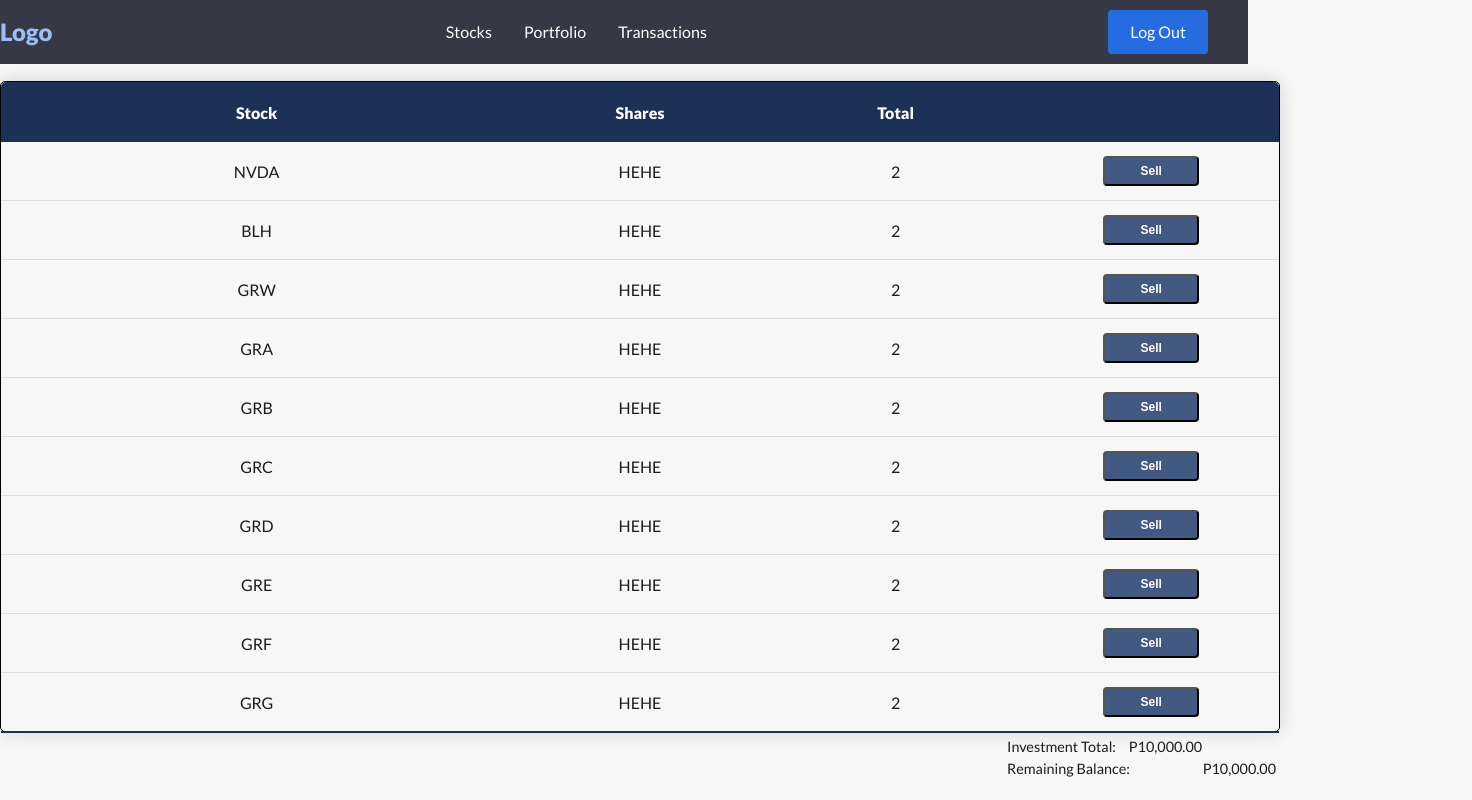
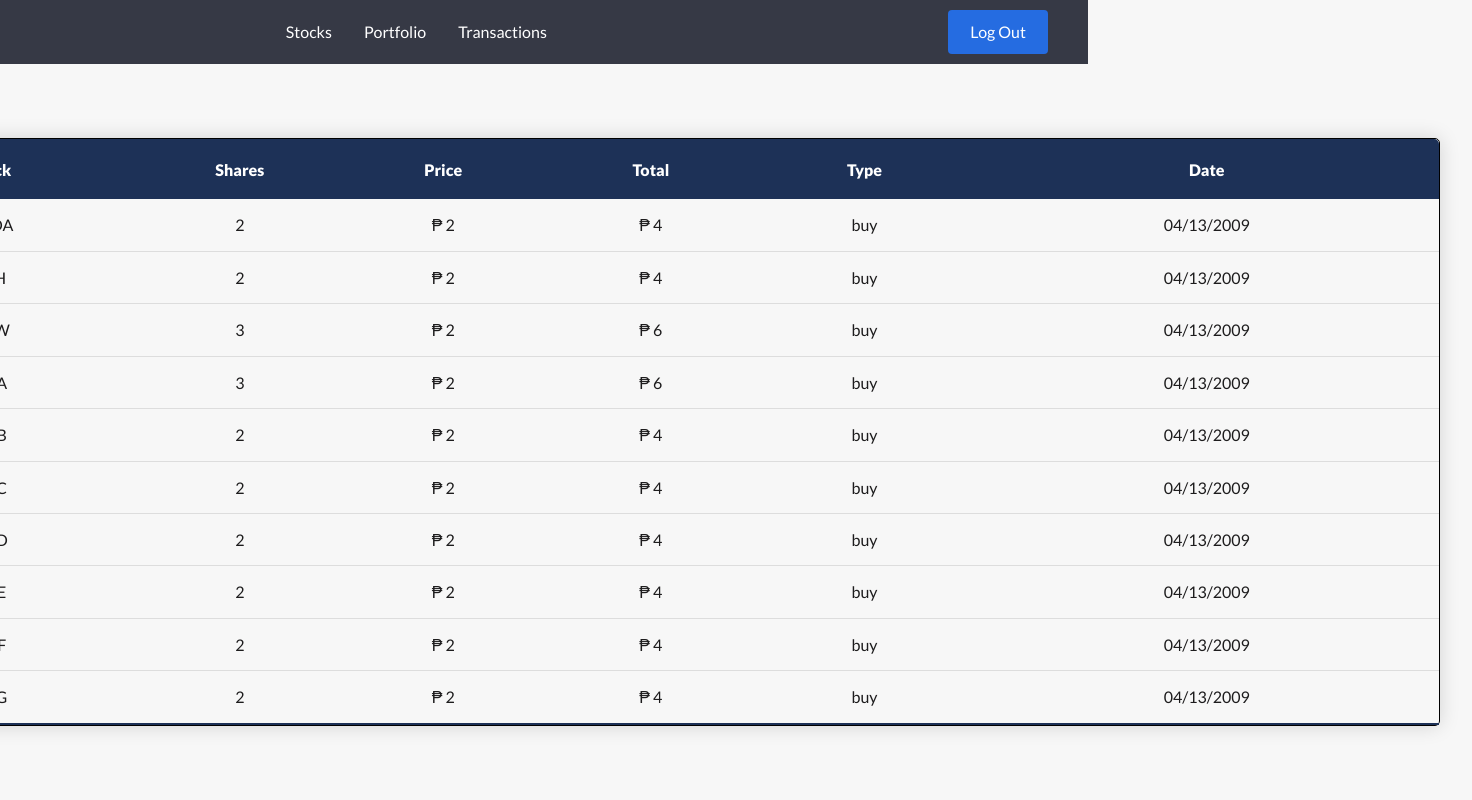
Before and after one commit to macarron001/react-stock-trading, a React (Create React App) app: page / in a window 1280 px wide. Shown: the whole page, 1472 px wide, since content can reach past the window. Built offline with nearby package versions, Linux system fonts and the light colour scheme.

Commit message:
added styling for Transactions page

```diff
--- a/src/App.js
+++ b/src/App.js
@@ -4,13 +4,14 @@ import Login from "./components/Login"
 import Navbar from "./components/navbar/Navbar"
 import Stocks from './components/trader/Stocks'
 import Portfolio from './components/trader/Portfolio'
+import Transactions from './components/trader/Transactions'
 import {BrowserRouter as Router} from 'react-router-dom'
 
 function App() {
   return (
     <Router>
       <Navbar />
-      <Portfolio />
+      <Transactions />
     </Router>
   );
 }
--- a/src/components/trader/Transactions.jsx
+++ b/src/components/trader/Transactions.jsx
@@ -0,0 +1,115 @@
+import React from 'react'
+
+const Transactions = () => {
+  const transactions = [
+    {
+      symbol : 'NVDA',
+      quantity : 2,
+      price : 2.00,
+      type: 'buy',
+      date: '04/13/2009'
+    },
+    {
+      symbol : 'BLH',
+      quantity : 2,
+      price : 2.00,
+      type: 'buy',
+      date: '04/13/2009'
+    },
+    {
+      symbol : 'GRW',
+      quantity : 3,
+      price : 2.00,
+      type: 'buy',
+      date: '04/13/2009'
+    },
+    {
+      symbol : 'GRA',
+      quantity : 3,
+      price : 2.00,
+      type: 'buy',
+      date: '04/13/2009'
+    },
+    {
+      symbol : 'GRB',
+      quantity : 2,
+      price : 2.00,
+      type: 'buy',
+      date: '04/13/2009'
+    },
+    {
+      symbol : 'GRC',
+      quantity : 2,
+      price : 2.00,
+      type: 'buy',
+      date: '04/13/2009'
+    },
+    {
+      symbol : 'GRD',
+      quantity : 2,
+      price : 2.00,
+      type: 'buy',
+      date: '04/13/2009'
+    },
+    {
+      symbol : 'GRE',
+      quantity : 2,
+      price : 2.00,
+      type: 'buy',
+      date: '04/13/2009'
+    },
+    {
+      symbol : 'GRF',
+      quantity : 2,
+      price : 2.00,
+      type: 'buy',
+      date: '04/13/2009'
+    },
+    {
+      symbol : 'GRG',
+      quantity : 2,
+      price : 2.00,
+      type: 'buy',
+      date: '04/13/2009'
+    }
+  ]
+
+
+
+  return (
+    <div className="wrapper-portfolio">
+      <div className="container-transaction">
+        <table>
+            <thead className="thead-transaction">
+              <tr>
+                <th>Stock</th>
+                <th>Shares</th>
+                <th>Price</th>
+                <th>Total</th>
+                <th>Type</th>
+                <th>Date</th>
+              </tr>
+            </thead>
+
+            <tbody className="transaction-table-body">
+              {transactions !== "" && transactions.map((transaction) => {
+                const total = (transaction.price) * (transaction.quantity)
+                return (
+                  <tr>
+                    <td>{transaction.symbol}</td>
+                    <td>{transaction.quantity}</td>
+                    <td>₱ {transaction.price}</td>
+                    <td>₱ {total}</td>
+                    <td>{transaction.type}</td>
+                    <td>{transaction.date}</td>
+                  </tr>
+                )
+              })}
+            </tbody>
+          </table>
+      </div>
+    </div>
+  )
+}
+
+export default Transactions
--- a/src/index.css
+++ b/src/index.css
@@ -224,7 +224,7 @@ table {
 
 table thead {
   height: 60px;
-  background-color: #009879;
+  background-color: rgb(29, 49, 87);
   color: white;
 }
 
@@ -254,7 +254,7 @@ table tbody tr{
 }
 
 table .stock-table-body tr:last-of-type{
-  border-bottom: 2px solid #009879;
+  border-bottom: 2px solid rgb(29, 49, 87);
 }
 
 .wrapper-portfolio {
@@ -317,12 +317,30 @@ table .portfolio-table-body tr:last-of-type{
 
 .balance {
   font-size: 0.9em;
+  padding: 5px;
 }
 
 .balance p .first {
+  margin-left: 24px;
+}
+
+.balance p .last {
   margin-left: 10px;
 }
 
-.balance p .last {
-  margin-left: 70px;
+.container-transaction {
+  min-height: 35rem;
+  width: 100rem;
+  border: 1px solid black;
+  border-radius: 5px;
+  box-shadow: 0 0 20px rgba(0, 0, 0, 0.15);
 }
+
+.transaction-table-body {
+  min-height: 35rem;
+  width: 100rem;
+}
+
+table .transaction-table-body tr:last-of-type{
+  border-bottom: 2px solid rgb(29, 49, 87);
+}
```
